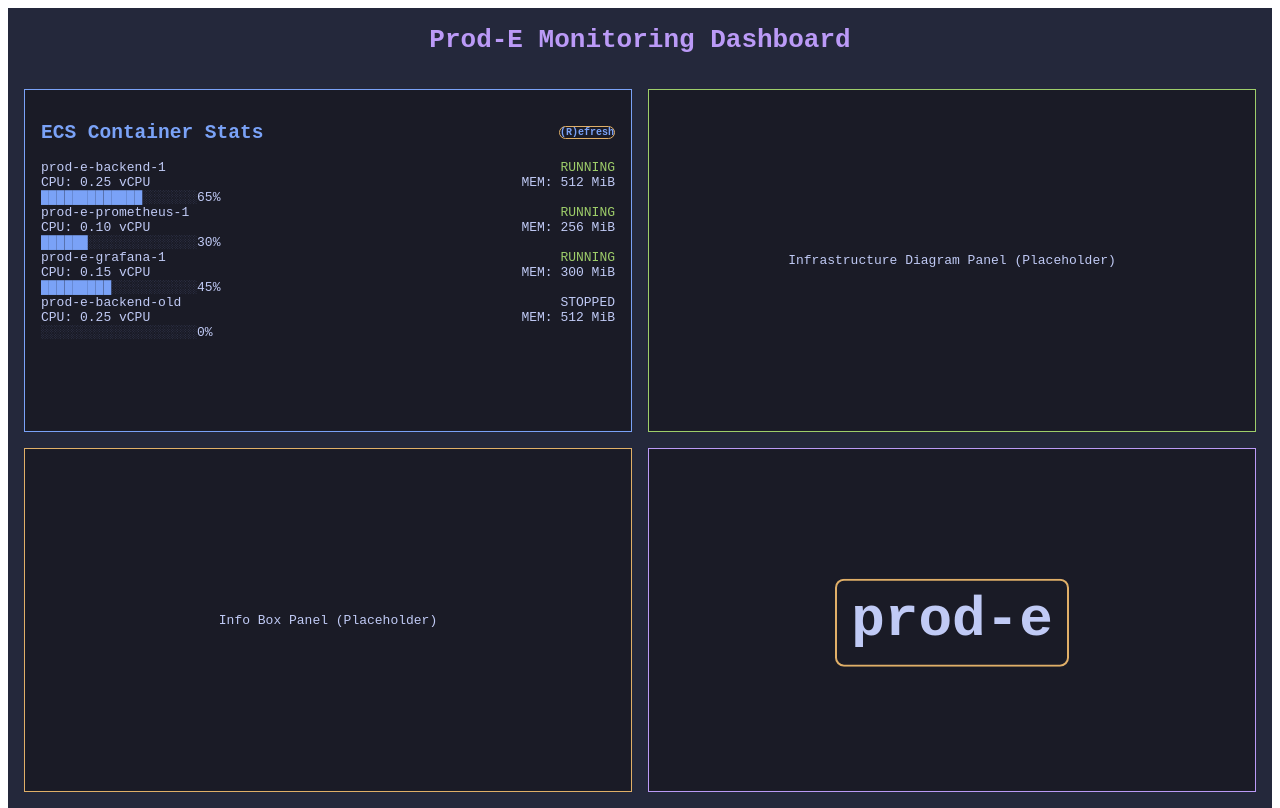
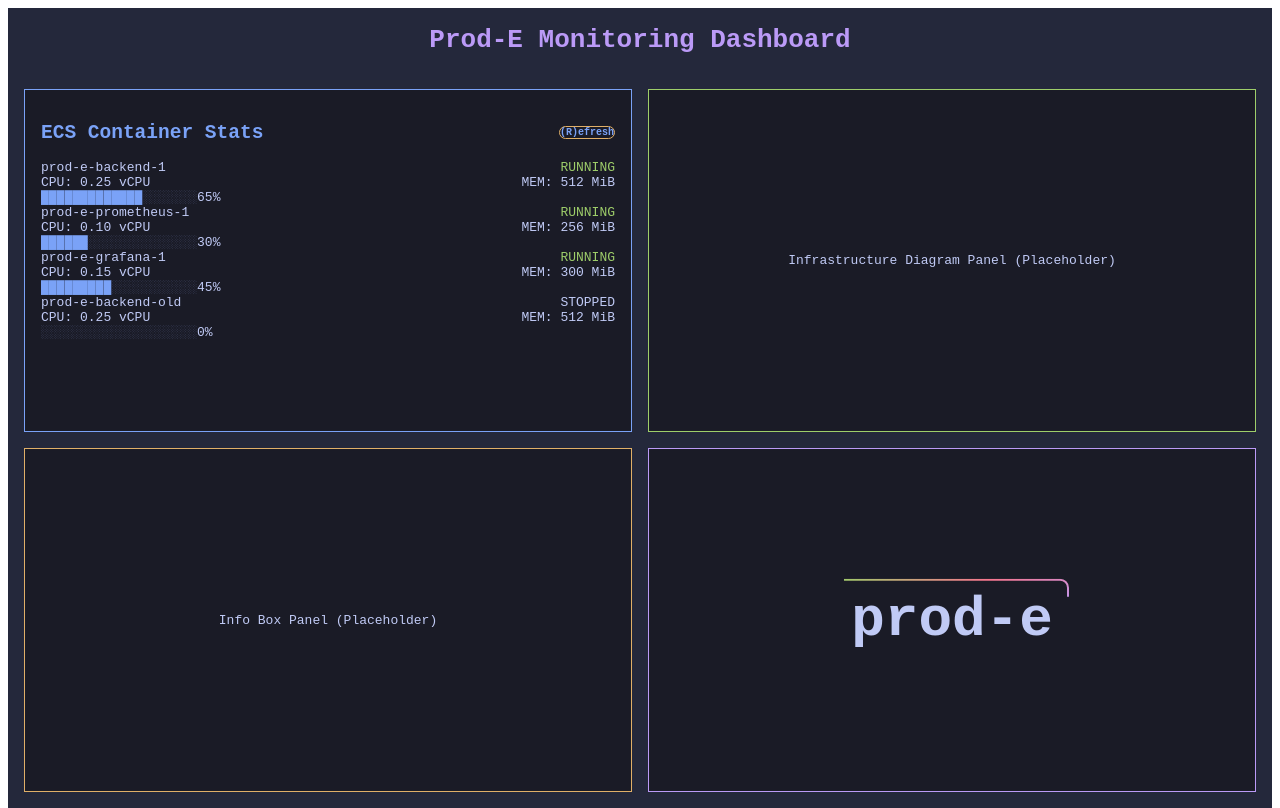
Before and after one commit to walt-port/prod-e, a React (Vite) app in the folder frontend/: page / in a window 1280 px wide. Built offline with nearby package versions, Linux system fonts and the light colour scheme; a web font is replaced by a local one.

Commit message:
feat(logo): Add initial SVG border animation

```diff
--- a/frontend/src/components/AnimatedLogo.tsx
+++ b/frontend/src/components/AnimatedLogo.tsx
@@ -32,19 +32,28 @@ const AnimatedLogo: React.FC = () => {
         height={svgSize.height}
         className="absolute top-[49%] left-1/2 -translate-x-1/2 -translate-y-[47%]"
       >
-        {/* Animated border rectangle - Revert position/size changes */}
+        <defs>
+          <linearGradient id="logoGradient" x1="0%" y1="0%" x2="100%" y2="100%">
+            {/* Using colors from original sketch */}
+            <stop offset="0%" style={{ stopColor: '#9ece6a' }} />
+            <stop offset="33%" style={{ stopColor: '#f7768e' }} />
+            <stop offset="66%" style={{ stopColor: '#bb9af7' }} />
+            <stop offset="100%" style={{ stopColor: '#9ece6a' }} />
+          </linearGradient>
+        </defs>
+
+        {/* Border rectangle - Apply gradient stroke */}
         <rect
-          x="1" // Revert x
-          y="1" // Revert y
-          // Revert width/height
+          id="logoBorderRect" // Add ID for CSS targeting
+          x="1"
+          y="1"
           width={svgSize.width > 0 ? svgSize.width - 2 : 0}
           height={svgSize.height > 0 ? svgSize.height - 2 : 0}
-          rx="8" // Rounded corners
+          rx="8"
           fill="none"
-          stroke="#e0af68" // Example border color
+          stroke="url(#logoGradient)" // Use gradient for stroke
           strokeWidth="2"
         />
-        {/* TODO: Add SVG animation for stroke gradient/rotation */}
       </svg>
 
       {/* Text element - assign ref, use inline-block for measurement */}
--- a/frontend/src/index.css
+++ b/frontend/src/index.css
@@ -28,3 +28,18 @@
 }
 
 /* Removed non-working custom styles for AnimatedLogo */
+
+/* SVG Logo Animation */
+#logoBorderRect {
+  /* Estimate path length - adjust based on actual size if needed */
+  /* Let's guess ~500px for now */
+  stroke-dasharray: 500;
+  stroke-dashoffset: 500;
+  animation: drawLogoBorder 4s linear infinite;
+}
+
+@keyframes drawLogoBorder {
+  to {
+    stroke-dashoffset: 0;
+  }
+}
```
